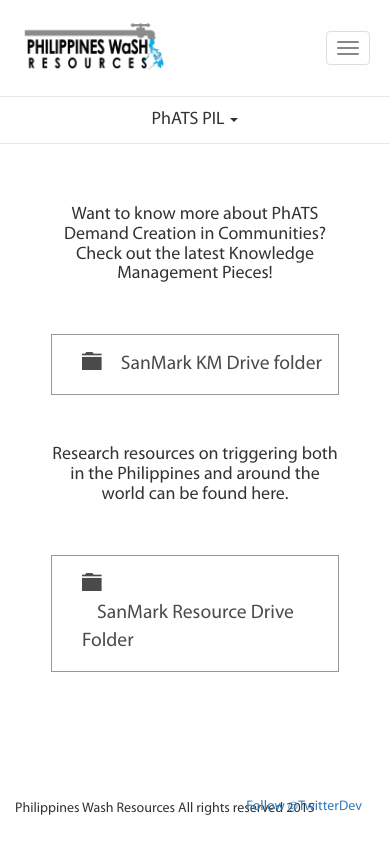
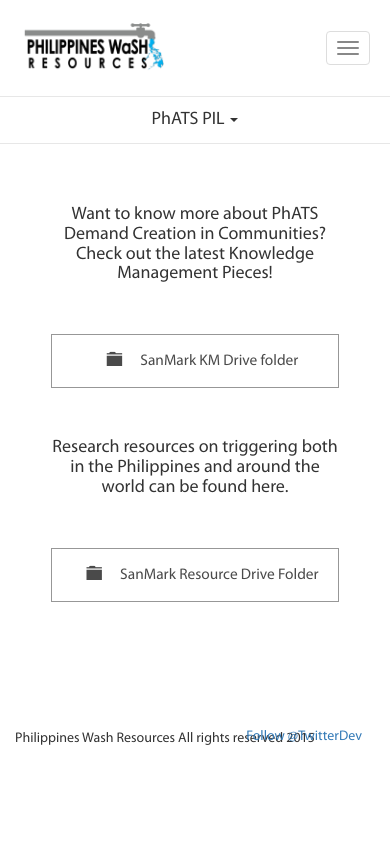
Before and after one commit to phwashresources/phwashresources.github.io, a Jekyll site: the page built from _pillars/sanitation-management.md, in a window 390 px wide and 900 px high, scrolled down 1800 px. Shown: the top 854 px of the window. Built offline with Jekyll 4.4.1, drawn with Linux system fonts in a browser that asks for light colours; comment, search, counter and statistics services are not loaded; after the commit the page ends 2630 px from its top, so only the background shows below that.

Commit message:
implement responsiveness on pillars pages

```diff
--- a/_sass/phats.sass
+++ b/_sass/phats.sass
@@ -146,6 +146,7 @@
         margin: 0 auto
       a
         ul
+          text-align: center
           margin: 50px auto
 @media (max-width: 767px)
   .banner-container
@@ -165,3 +166,8 @@
     p
       text-align: left
       font-size: 1.3em
+  #projects
+    #projects-content
+      a
+        ul
+          font-size: 1.1em
```
